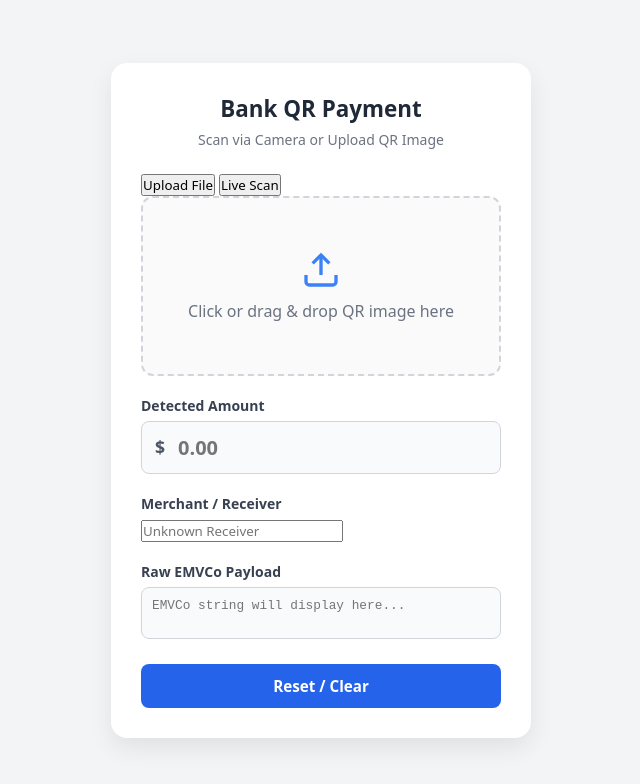
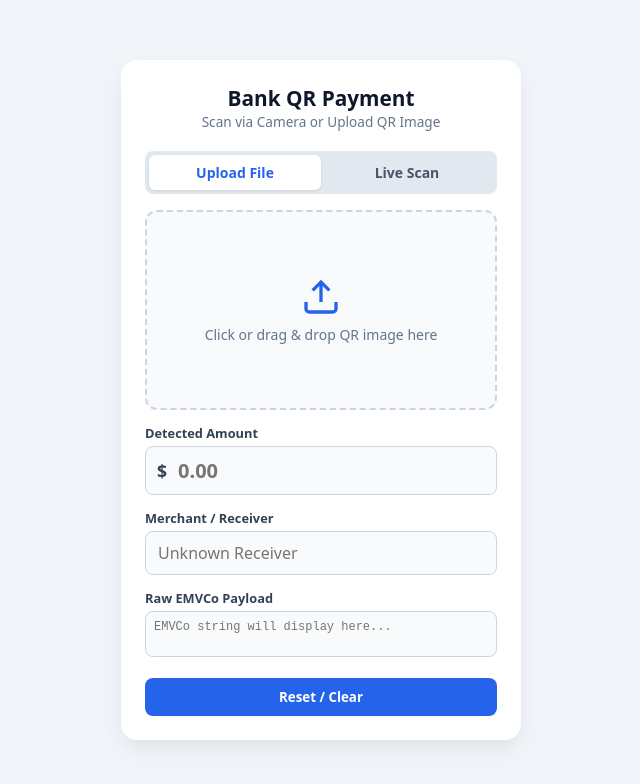
Before and after one commit to tharahuokaing/bank_scan_upload_qr, a plain HTML site: page index.html in a window 1280 px wide. Shown: the whole page, without its empty margins (319-959 px from the left). Drawn offline with nearby package versions, Linux system fonts and the light colour scheme.

Commit message:
Refactor CSS styles for layout and components
Updated styles for various elements including body, card, and buttons. Added new tab group and button styles.

```diff
--- a/style.css
+++ b/style.css
@@ -2,52 +2,75 @@
   box-sizing: border-box;
   margin: 0;
   padding: 0;
-  font-family: 'Kantumruy Pro', system-ui, -apple-system, sans-serif;
+  font-family: system-ui, -apple-system, BlinkMacSystemFont, 'Segoe UI', Roboto, sans-serif;
 }
 
 body {
-  background-color: #f3f4f6;
+  background-color: #f1f5f9;
   display: flex;
   justify-content: center;
   align-items: center;
   min-height: 100vh;
-  padding: 20px;
+  padding: 16px;
 }
 
 .card {
   background: #ffffff;
-  padding: 30px;
+  padding: 24px;
   border-radius: 16px;
-  box-shadow: 0 10px 25px rgba(0, 0, 0, 0.08);
+  box-shadow: 0 10px 25px -5px rgba(0, 0, 0, 0.1);
   width: 100%;
-  max-width: 420px;
+  max-width: 400px;
 }
 
 h2 {
-  font-size: 1.4rem;
-  color: #1f2937;
-  margin-bottom: 6px;
+  font-size: 1.3rem;
+  color: #0f172a;
   text-align: center;
 }
 
 .subtitle {
-  font-size: 0.875rem;
-  color: #6b7280;
-  margin-bottom: 24px;
+  font-size: 0.85rem;
+  color: #64748b;
+  margin-bottom: 20px;
   text-align: center;
 }
 
+.tab-group {
+  display: flex;
+  background: #e2e8f0;
+  padding: 4px;
+  border-radius: 8px;
+  margin-bottom: 16px;
+}
+
+.tab-btn {
+  flex: 1;
+  padding: 8px 12px;
+  border: none;
+  background: transparent;
+  font-size: 0.875rem;
+  font-weight: 600;
+  color: #475569;
+  border-radius: 6px;
+  cursor: pointer;
+  transition: all 0.2s;
+}
+
+.tab-btn.active {
+  background: #ffffff;
+  color: #2563eb;
+  box-shadow: 0 1px 3px rgba(0,0,0,0.1);
+}
+
 .upload-area {
-  border: 2px dashed #d1d5db;
+  border: 2px dashed #cbd5e1;
   border-radius: 12px;
-  padding: 24px;
+  padding: 20px;
   text-align: center;
   cursor: pointer;
-  transition: all 0.2s ease;
-  background-color: #fafafa;
-  position: relative;
-  overflow: hidden;
-  min-height: 180px;
+  background: #f8fafc;
+  min-height: 200px;
   display: flex;
   align-items: center;
   justify-content: center;
@@ -55,19 +78,20 @@ h2 {
 
 .upload-area:hover {
   border-color: #2563eb;
-  background-color: #eff6ff;
+  background: #eff6ff;
 }
 
 .upload-content {
   display: flex;
   flex-direction: column;
   align-items: center;
-  gap: 10px;
-  color: #6b7280;
+  gap: 8px;
+  color: #64748b;
+  font-size: 0.875rem;
 }
 
 .upload-content svg {
-  stroke: #3b82f6;
+  stroke: #2563eb;
 }
 
 #preview-img {
@@ -77,43 +101,65 @@ h2 {
   border-radius: 8px;
 }
 
+.camera-wrapper {
+  position: relative;
+  width: 100%;
+  height: 200px;
+  background: #000;
+  border-radius: 12px;
+  overflow: hidden;
+}
+
+#webcam {
+  width: 100%;
+  height: 100%;
+  object-fit: cover;
+}
+
+.scanner-overlay {
+  position: absolute;
+  top: 0;
+  left: 0;
+  right: 0;
+  bottom: 0;
+  display: flex;
+  justify-content: center;
+  align-items: center;
+  background: rgba(0, 0, 0, 0.35);
+}
+
+.scan-box {
+  width: 130px;
+  height: 130px;
+  border: 3px solid #38bdf8;
+  border-radius: 12px;
+  box-shadow: 0 0 0 4000px rgba(0, 0, 0, 0.3);
+}
+
 .status-msg {
-  margin-top: 16px;
-  padding: 10px 14px;
+  margin-top: 14px;
+  padding: 10px;
   border-radius: 8px;
-  font-size: 0.875rem;
+  font-size: 0.85rem;
   text-align: center;
 }
 
-.status-msg.success {
-  background-color: #d1fae5;
-  color: #065f46;
-}
+.status-msg.success { background: #dcfce7; color: #15803d; }
+.status-msg.warning { background: #fef9c3; color: #a16207; }
+.status-msg.error { background: #fee2e2; color: #b91c1c; }
 
-.status-msg.warning {
-  background-color: #fef3c7;
-  color: #92400e;
-}
-
-.status-msg.error {
-  background-color: #fee2e2;
-  color: #991b1b;
-}
-
-.hidden {
-  display: none !important;
-}
+.hidden { display: none !important; }
 
 .form-group {
-  margin-top: 20px;
+  margin-top: 14px;
 }
 
 .form-group label {
   display: block;
-  font-size: 0.875rem;
+  font-size: 0.8rem;
   font-weight: 600;
-  color: #374151;
-  margin-bottom: 6px;
+  color: #334155;
+  margin-bottom: 4px;
 }
 
 .input-wrapper {
@@ -124,49 +170,49 @@ h2 {
 
 .currency-symbol {
   position: absolute;
-  left: 14px;
+  left: 12px;
   font-size: 1.1rem;
-  font-weight: 600;
-  color: #4b5563;
+  font-weight: 700;
+  color: #334155;
+}
+
+input[type="number"], input[type="text"] {
+  width: 100%;
+  padding: 10px 12px;
+  font-size: 1rem;
+  border: 1px solid #cbd5e1;
+  border-radius: 8px;
+  background: #f8fafc;
+  color: #0f172a;
 }
 
 input[type="number"] {
-  width: 100%;
-  padding: 12px 14px 12px 36px;
+  padding-left: 32px;
   font-size: 1.25rem;
-  font-weight: bold;
-  color: #111827;
-  border: 1px solid #d1d5db;
-  border-radius: 8px;
-  background-color: #f9fafb;
+  font-weight: 700;
 }
 
 textarea {
   width: 100%;
-  padding: 10px;
-  font-size: 0.8rem;
+  padding: 8px;
+  font-size: 0.75rem;
   font-family: monospace;
-  color: #4b5563;
-  border: 1px solid #d1d5db;
+  border: 1px solid #cbd5e1;
   border-radius: 8px;
-  background-color: #f9fafb;
+  background: #f8fafc;
   resize: none;
 }
 
 .btn-reset {
   width: 100%;
-  margin-top: 20px;
-  padding: 12px;
-  background-color: #2563eb;
-  color: white;
+  margin-top: 16px;
+  padding: 10px;
+  background: #2563eb;
+  color: #ffffff;
   border: none;
   border-radius: 8px;
-  font-size: 0.95rem;
   font-weight: 600;
   cursor: pointer;
-  transition: background 0.2s ease;
 }
 
-.btn-reset:hover {
-  background-color: #1d4ed8;
-}
+.btn-reset:hover { background: #1d4ed8; }
```
